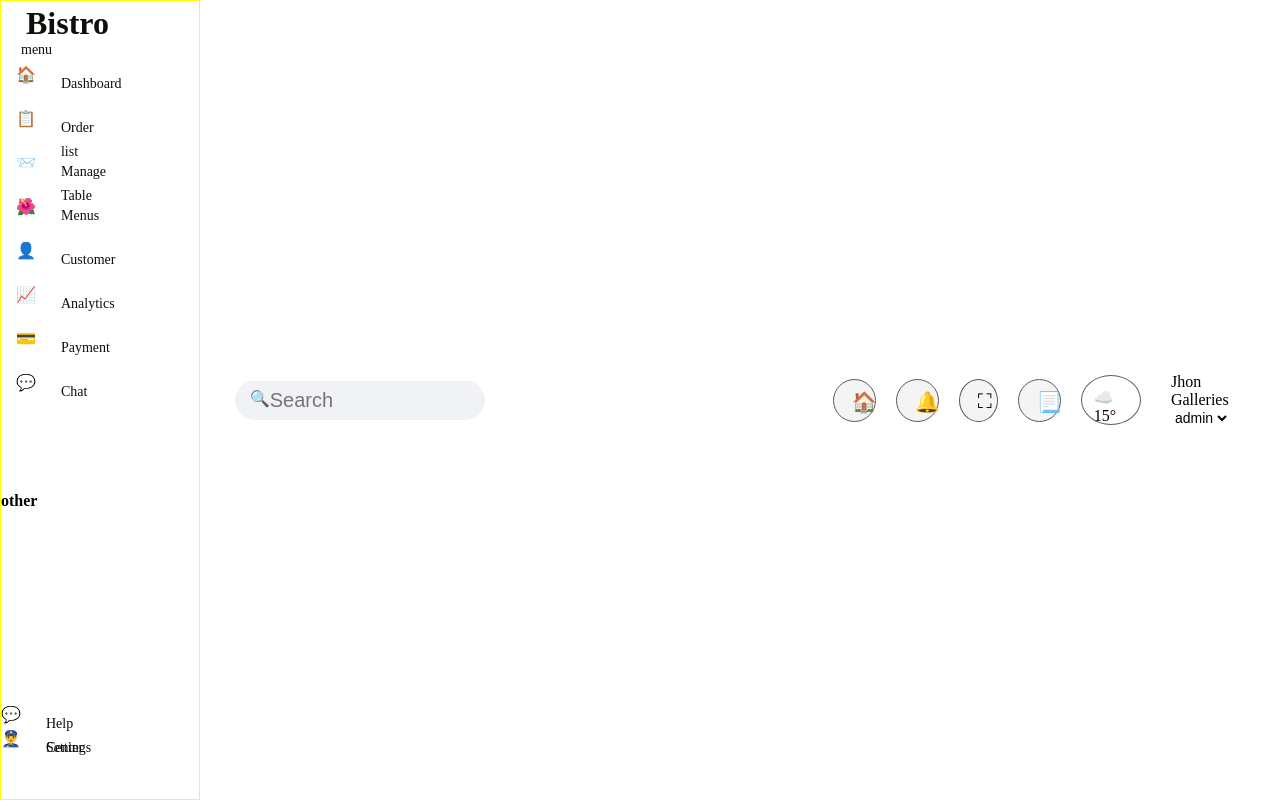
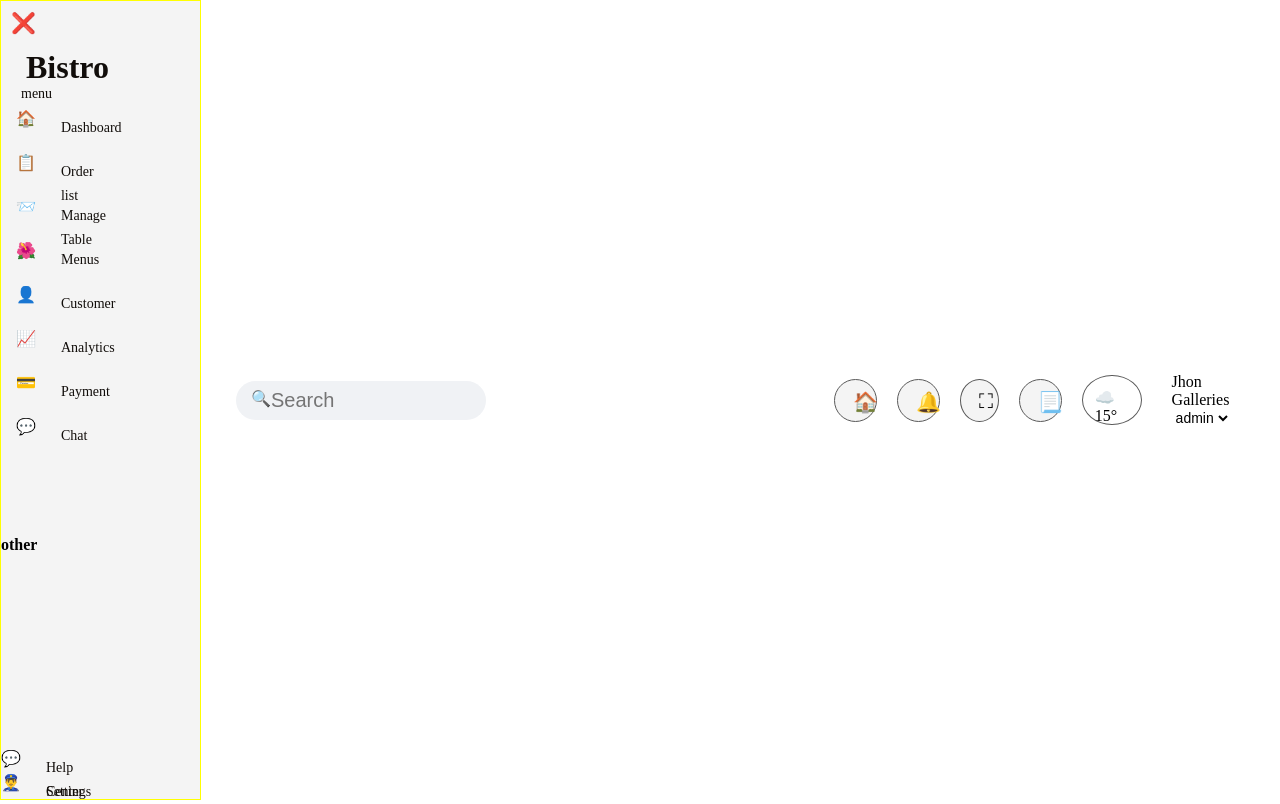
Before and after one commit to ikromjon-cm/project_two, a React (Vite) app: page / in a window 1280 px wide. Built offline with nearby package versions, Linux system fonts and the light colour scheme.

Commit message:
sidebar finished

```diff
--- a/src/components/Header/Header.css
+++ b/src/components/Header/Header.css
@@ -60,3 +60,33 @@
   font-size: 20px;
   background-color: transparent;
 }
+.sidebar {
+    transition: all 0.3s ease;
+    width: 250px;
+    height: 100vh;
+    background-color: #f4f4f4;
+    position: relative;
+}
+
+.sidebar.closed {
+    width: 60px;
+    overflow: hidden;
+}
+
+.sidebar.closed h1{
+  display: none;
+}
+.sidebar.closed p{
+  display: none;
+}
+.sidebar.closed b {
+  display: none;
+}
+
+.btn {
+    cursor: pointer;
+    background: none;
+    border: none;
+    font-size: 20px;
+    padding: 10px;
+}
--- a/src/components/Sidebar/Sidebar.jsx
+++ b/src/components/Sidebar/Sidebar.jsx
@@ -1,27 +1,39 @@
 import './Sidebar.css'
-import React from 'react';
+import React, { useState } from 'react';
 
 const Sidebar = ({data}) => {
+  const [isOpen, setIsOpen] = useState(true);
+
+  const none = () => {
+    setIsOpen(!isOpen);
+  };
+
   return (
-    <div className='sidebar'>
+    <div className={`sidebar ${isOpen ? 'open' : 'closed'}`}>
+
+        <button className="btn" onClick={none}>
+            {isOpen ? '❌' : '✅'}
+        </button>
+
         <h1>Bistro</h1>
         <p>menu</p>
-      {data.map((item,index)=>
-    <div key={ index} className="bar">
-        <nav >
+
+        {data.map((item, index) => (
+            <div key={index} className="bar">
+                <nav>
                     <ul>
                         <li>{item.url} <p>{item.title}</p></li>
                     </ul>
                 </nav>
             </div>
+        ))}
 
-    )}
         <b>other</b>
         <nav>
             <ul>
-            {data.map((item,index)=>
+                {data.map((item, index) => (
                     <li key={index}>{item.icon} <p>{item.subtitle}</p></li>
-            )}
+                ))}
             </ul>
         </nav>
     </div>
```
Lines whose indentation alone changed are shown as unchanged.
